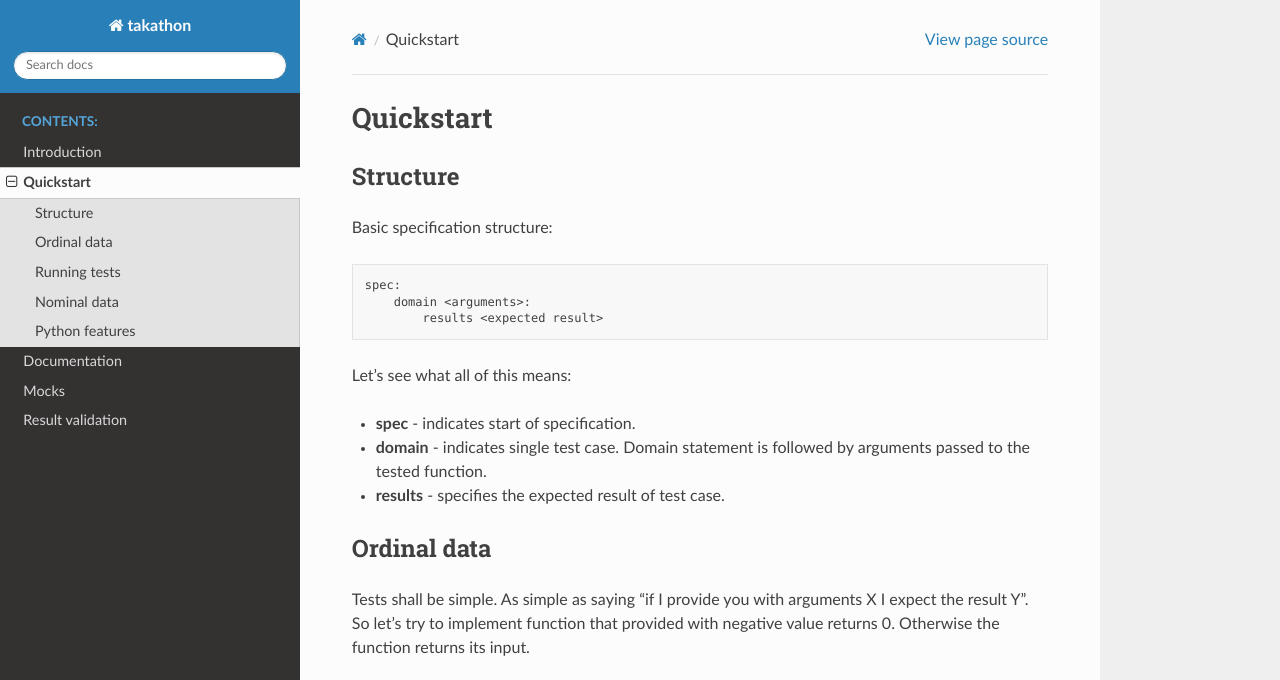
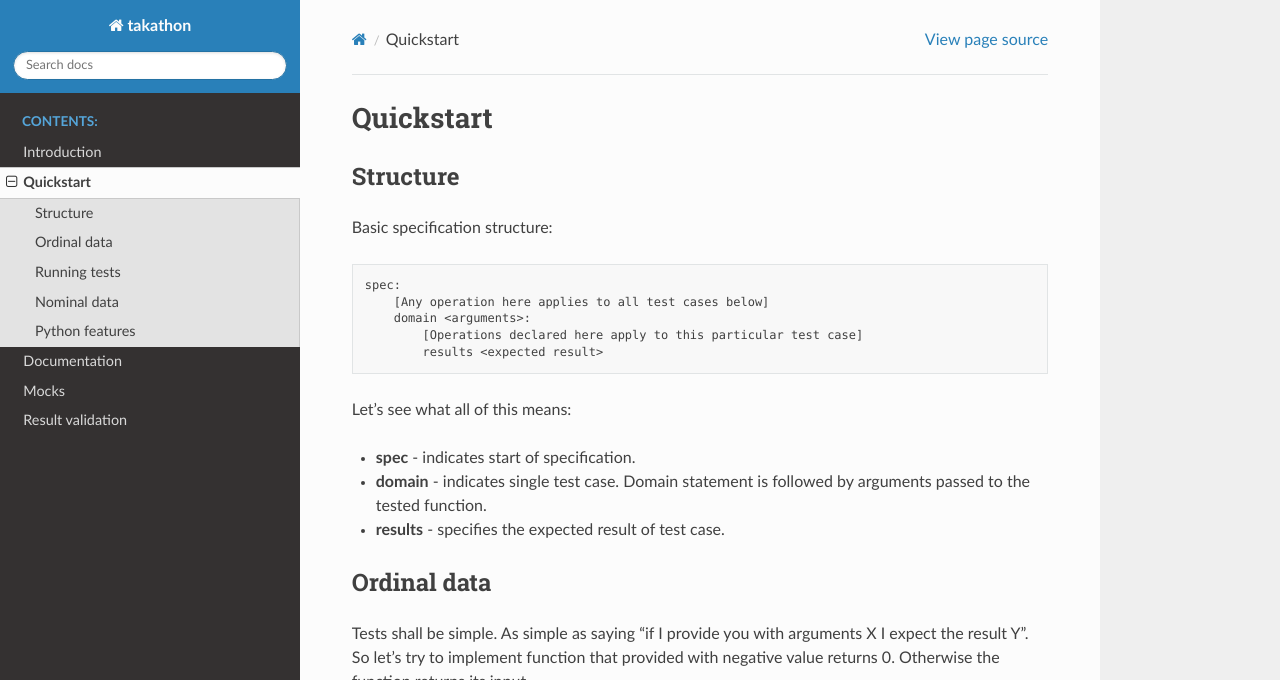
Before and after one commit to piwonskp/takathon, a Sphinx documentation site: the page built from docs/source/usage/quickstart.rst, in a window 1280 px wide and 900 px high, cut to the strip 0-680 px from the top of the window. Built offline with Sphinx 7.4.7 and the Read the Docs theme 2.0.0, drawn with Linux system fonts in a browser that asks for light colours.

Commit message:
Elaborate more about language structure

```diff
--- a/docs/source/index.rst
+++ b/docs/source/index.rst
@@ -6,7 +6,7 @@ A language focused on QA and unit testing.
 Features
 --------
 
-* Standarized test structure
+* Standardized test structure
 * Dedicated Python like syntax
 * Test domains
 * Compatibility with Python
--- a/docs/source/usage/quickstart.rst
+++ b/docs/source/usage/quickstart.rst
@@ -9,7 +9,9 @@ Basic specification structure:
 .. code-block:: none
 
    spec:
+       [Any operation here applies to all test cases below]
        domain <arguments>:
+           [Operations declared here apply to this particular test case]
            results <expected result>
 
 Let's see what all of this means:
```
